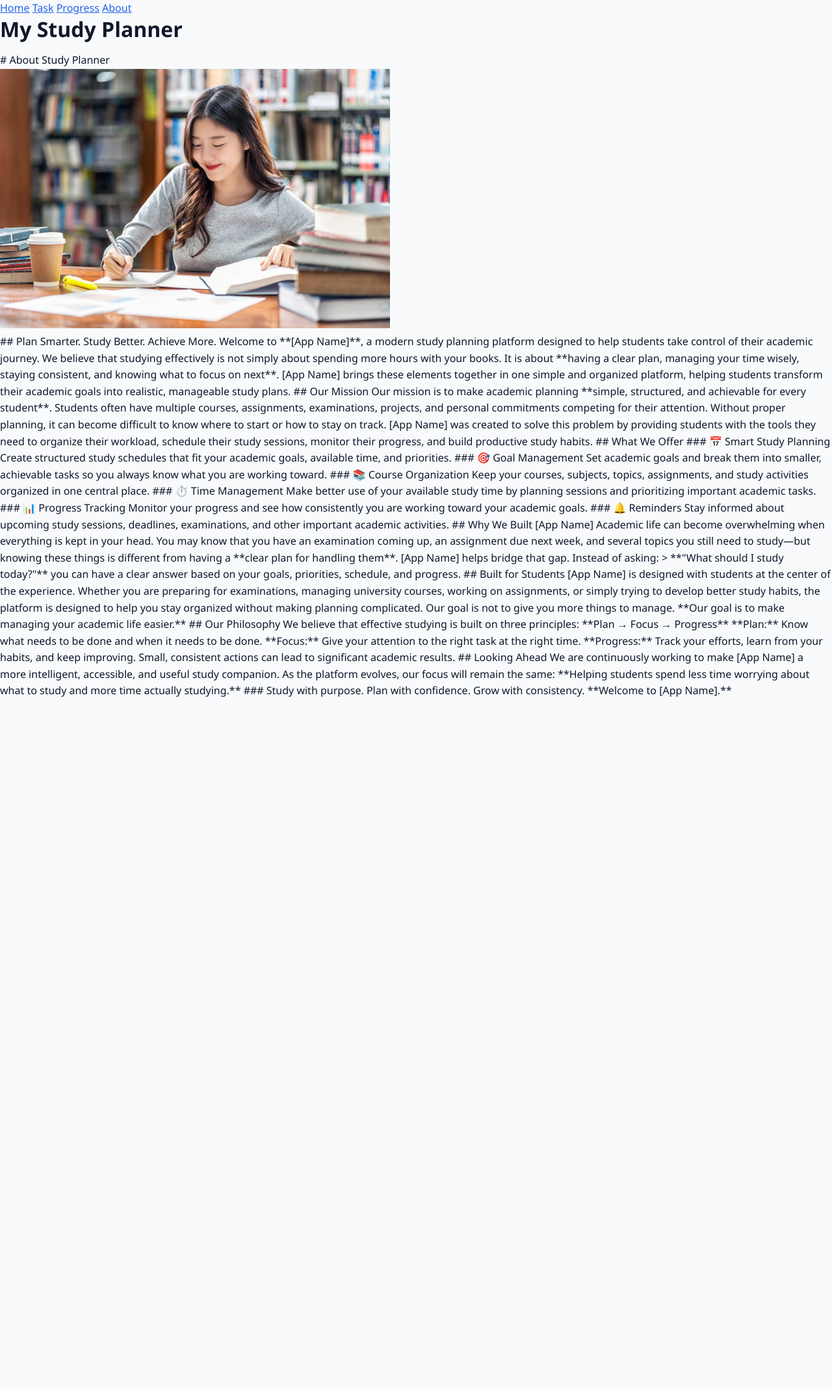
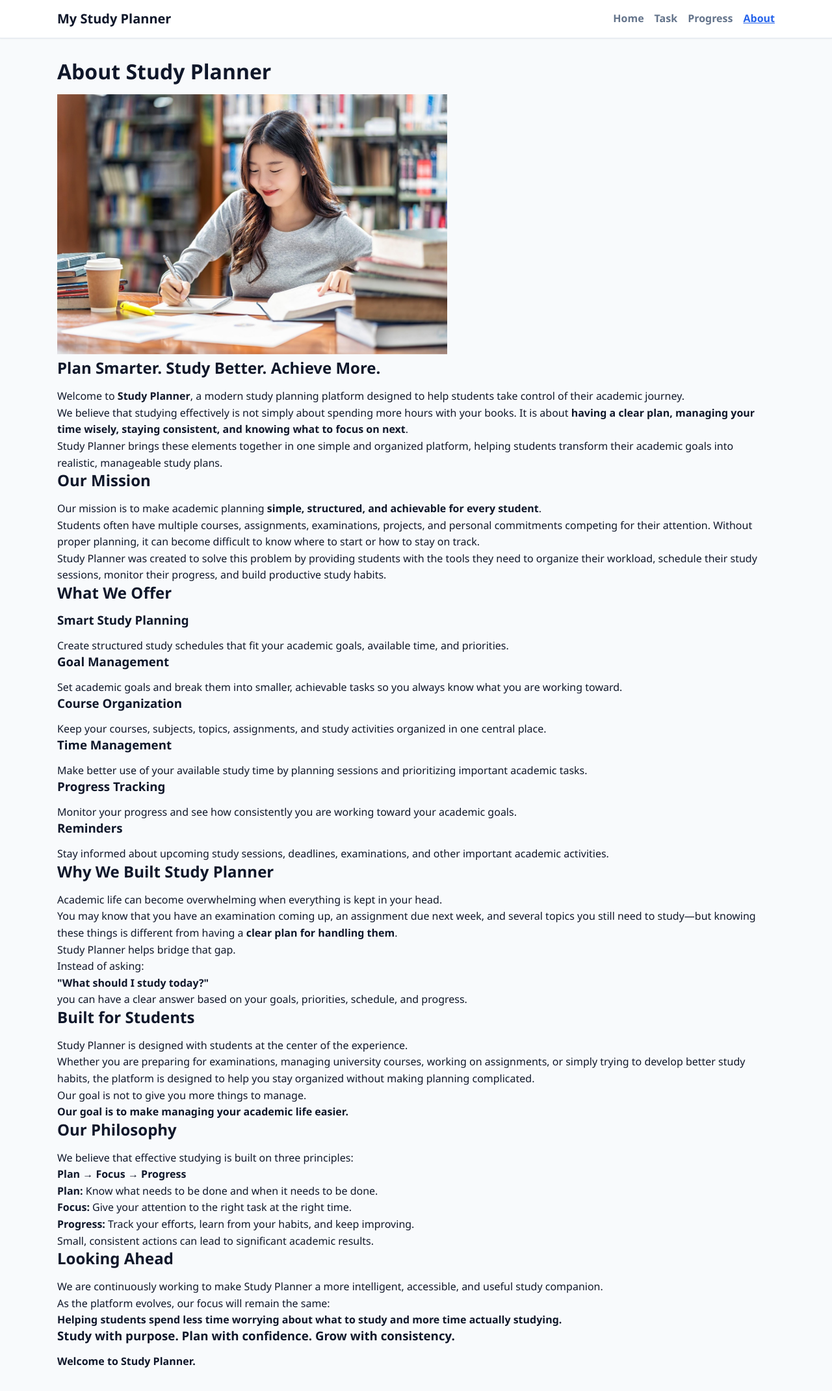
Before and after one commit to eaddodankwhak/Study-Planner, a Flask app: page /about in a window 1280 px wide. Shown: the whole page at 65% size. Before the commit the page ends 1072 px from the top, so only its background shows below. Run offline with Flask 3, Linux system fonts and the light colour scheme.

Commit message:
Apply styled layout classes to all templates so shared CSS is visible

```diff
--- a/Frontend/static/css/layout.css
+++ b/Frontend/static/css/layout.css
@@ -21,6 +21,11 @@
   flex-wrap: wrap;
   gap: var(--space-4);
   padding-block: var(--space-4);
+}
+
+.page-header__title {
+  margin-bottom: 0;
+  font-size: 1.25rem;
 }
 
 .nav-bar {
--- a/Frontend/templates/about.html
+++ b/Frontend/templates/about.html
@@ -9,121 +9,135 @@
 </head>
 
 <body>
-    <header>
-        <nav>
-            <a href="{{ url_for('home') }}">Home</a>
-            <a href="{{ url_for('task') }}">Task</a>
-            <a href="{{ url_for('progress') }}">Progress</a>
-            <a href="{{ url_for('about') }}">About</a>
-        </nav>
-        <h1 id="title">My Study Planner</h1>
+    <header class="page-header">
+        <div class="container page-header__inner">
+            <h1 class="page-header__title">My Study Planner</h1>
+            <nav class="nav-bar">
+                <a class="nav-bar__link" href="{{ url_for('home') }}">Home</a>
+                <a class="nav-bar__link" href="{{ url_for('task') }}">Task</a>
+                <a class="nav-bar__link" href="{{ url_for('progress') }}">Progress</a>
+                <a class="nav-bar__link nav-bar__link--active" href="{{ url_for('about') }}">About</a>
+            </nav>
+        </div>
     </header>
-    # About Study Planner<br>
-    <img src="{{ url_for('static', filename='images/woman-8601818_1280.jpg') }}" alt="Study Planner" width="600"
-        height="400"><br>
 
+    <main class="container page-main">
+        <h1>About Study Planner</h1>
+        <img src="{{ url_for('static', filename='images/woman-8601818_1280.jpg') }}" alt="Study Planner" width="600"
+            height="400"><br>
 
-    ## Plan Smarter. Study Better. Achieve More.
+        <h2>Plan Smarter. Study Better. Achieve More.</h2>
 
-    Welcome to **[App Name]**, a modern study planning platform designed to help students take control of their academic
-    journey.
+        <p>Welcome to <strong>Study Planner</strong>, a modern study planning platform designed to help students take
+            control of their academic journey.</p>
 
-    We believe that studying effectively is not simply about spending more hours with your books. It is about **having a
-    clear plan, managing your time wisely, staying consistent, and knowing what to focus on next**.
+        <p>We believe that studying effectively is not simply about spending more hours with your books. It is about
+            <strong>having a clear plan, managing your time wisely, staying consistent, and knowing what to focus on
+                next</strong>.</p>
 
-    [App Name] brings these elements together in one simple and organized platform, helping students transform their
-    academic goals into realistic, manageable study plans.
+        <p>Study Planner brings these elements together in one simple and organized platform, helping students transform
+            their academic goals into realistic, manageable study plans.</p>
 
-    ## Our Mission
+        <h2>Our Mission</h2>
 
-    Our mission is to make academic planning **simple, structured, and achievable for every student**.
+        <p>Our mission is to make academic planning <strong>simple, structured, and achievable for every
+                student</strong>.</p>
 
-    Students often have multiple courses, assignments, examinations, projects, and personal commitments competing for
-    their attention. Without proper planning, it can become difficult to know where to start or how to stay on track.
+        <p>Students often have multiple courses, assignments, examinations, projects, and personal commitments competing
+            for their attention. Without proper planning, it can become difficult to know where to start or how to stay
+            on track.</p>
 
-    [App Name] was created to solve this problem by providing students with the tools they need to organize their
-    workload, schedule their study sessions, monitor their progress, and build productive study habits.
+        <p>Study Planner was created to solve this problem by providing students with the tools they need to organize
+            their workload, schedule their study sessions, monitor their progress, and build productive study habits.
+        </p>
 
-    ## What We Offer
+        <h2>What We Offer</h2>
 
-    ### 📅 Smart Study Planning
+        <h3>Smart Study Planning</h3>
 
-    Create structured study schedules that fit your academic goals, available time, and priorities.
+        <p>Create structured study schedules that fit your academic goals, available time, and priorities.</p>
 
-    ### 🎯 Goal Management
+        <h3>Goal Management</h3>
 
-    Set academic goals and break them into smaller, achievable tasks so you always know what you are working toward.
+        <p>Set academic goals and break them into smaller, achievable tasks so you always know what you are working
+            toward.</p>
 
-    ### 📚 Course Organization
+        <h3>Course Organization</h3>
 
-    Keep your courses, subjects, topics, assignments, and study activities organized in one central place.
+        <p>Keep your courses, subjects, topics, assignments, and study activities organized in one central place.</p>
 
-    ### ⏱️ Time Management
+        <h3>Time Management</h3>
 
-    Make better use of your available study time by planning sessions and prioritizing important academic tasks.
+        <p>Make better use of your available study time by planning sessions and prioritizing important academic tasks.
+        </p>
 
-    ### 📊 Progress Tracking
+        <h3>Progress Tracking</h3>
 
-    Monitor your progress and see how consistently you are working toward your academic goals.
+        <p>Monitor your progress and see how consistently you are working toward your academic goals.</p>
 
-    ### 🔔 Reminders
+        <h3>Reminders</h3>
 
-    Stay informed about upcoming study sessions, deadlines, examinations, and other important academic activities.
+        <p>Stay informed about upcoming study sessions, deadlines, examinations, and other important academic
+            activities.</p>
 
-    ## Why We Built [App Name]
+        <h2>Why We Built Study Planner</h2>
 
-    Academic life can become overwhelming when everything is kept in your head.
+        <p>Academic life can become overwhelming when everything is kept in your head.</p>
 
-    You may know that you have an examination coming up, an assignment due next week, and several topics you still need
-    to study—but knowing these things is different from having a **clear plan for handling them**.
+        <p>You may know that you have an examination coming up, an assignment due next week, and several topics you
+            still need to study—but knowing these things is different from having a <strong>clear plan for handling
+                them</strong>.</p>
 
-    [App Name] helps bridge that gap.
+        <p>Study Planner helps bridge that gap.</p>
 
-    Instead of asking:
+        <p>Instead of asking:</p>
 
-    > **"What should I study today?"**
+        <blockquote>
+            <p><strong>"What should I study today?"</strong></p>
+        </blockquote>
 
-    you can have a clear answer based on your goals, priorities, schedule, and progress.
+        <p>you can have a clear answer based on your goals, priorities, schedule, and progress.</p>
 
-    ## Built for Students
+        <h2>Built for Students</h2>
 
-    [App Name] is designed with students at the center of the experience.
+        <p>Study Planner is designed with students at the center of the experience.</p>
 
-    Whether you are preparing for examinations, managing university courses, working on assignments, or simply trying to
-    develop better study habits, the platform is designed to help you stay organized without making planning
-    complicated.
+        <p>Whether you are preparing for examinations, managing university courses, working on assignments, or simply
+            trying to develop better study habits, the platform is designed to help you stay organized without making
+            planning complicated.</p>
 
-    Our goal is not to give you more things to manage.
+        <p>Our goal is not to give you more things to manage.</p>
 
-    **Our goal is to make managing your academic life easier.**
+        <p><strong>Our goal is to make managing your academic life easier.</strong></p>
 
-    ## Our Philosophy
+        <h2>Our Philosophy</h2>
 
-    We believe that effective studying is built on three principles:
+        <p>We believe that effective studying is built on three principles:</p>
 
-    **Plan → Focus → Progress**
+        <p><strong>Plan → Focus → Progress</strong></p>
 
-    **Plan:** Know what needs to be done and when it needs to be done.
+        <p><strong>Plan:</strong> Know what needs to be done and when it needs to be done.</p>
 
-    **Focus:** Give your attention to the right task at the right time.
+        <p><strong>Focus:</strong> Give your attention to the right task at the right time.</p>
 
-    **Progress:** Track your efforts, learn from your habits, and keep improving.
+        <p><strong>Progress:</strong> Track your efforts, learn from your habits, and keep improving.</p>
 
-    Small, consistent actions can lead to significant academic results.
+        <p>Small, consistent actions can lead to significant academic results.</p>
 
-    ## Looking Ahead
+        <h2>Looking Ahead</h2>
 
-    We are continuously working to make [App Name] a more intelligent, accessible, and useful study companion.
+        <p>We are continuously working to make Study Planner a more intelligent, accessible, and useful study
+            companion.</p>
 
-    As the platform evolves, our focus will remain the same:
+        <p>As the platform evolves, our focus will remain the same:</p>
 
-    **Helping students spend less time worrying about what to study and more time actually studying.**
+        <p><strong>Helping students spend less time worrying about what to study and more time actually studying.</strong>
+        </p>
 
-    ### Study with purpose. Plan with confidence. Grow with consistency.
+        <h3>Study with purpose. Plan with confidence. Grow with consistency.</h3>
 
-    **Welcome to [App Name].**
-
-
+        <p><strong>Welcome to Study Planner.</strong></p>
+    </main>
 </body>
 
 </html>
```
Also changed, not shown: Frontend/templates/index.html (+33 -20 lines), Frontend/templates/progress.html (+18 -7 lines), Frontend/templates/task.html (+18 -7 lines).
